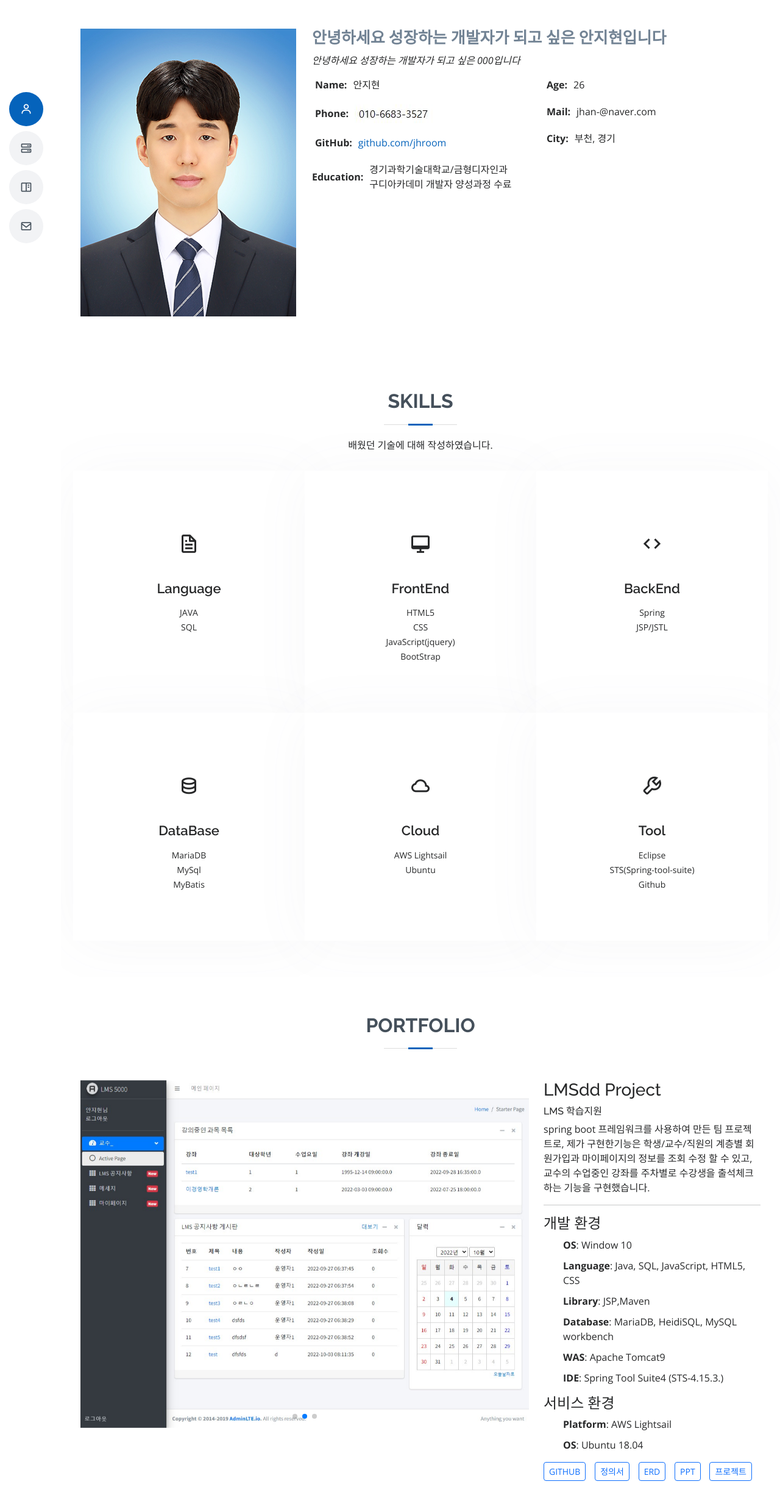
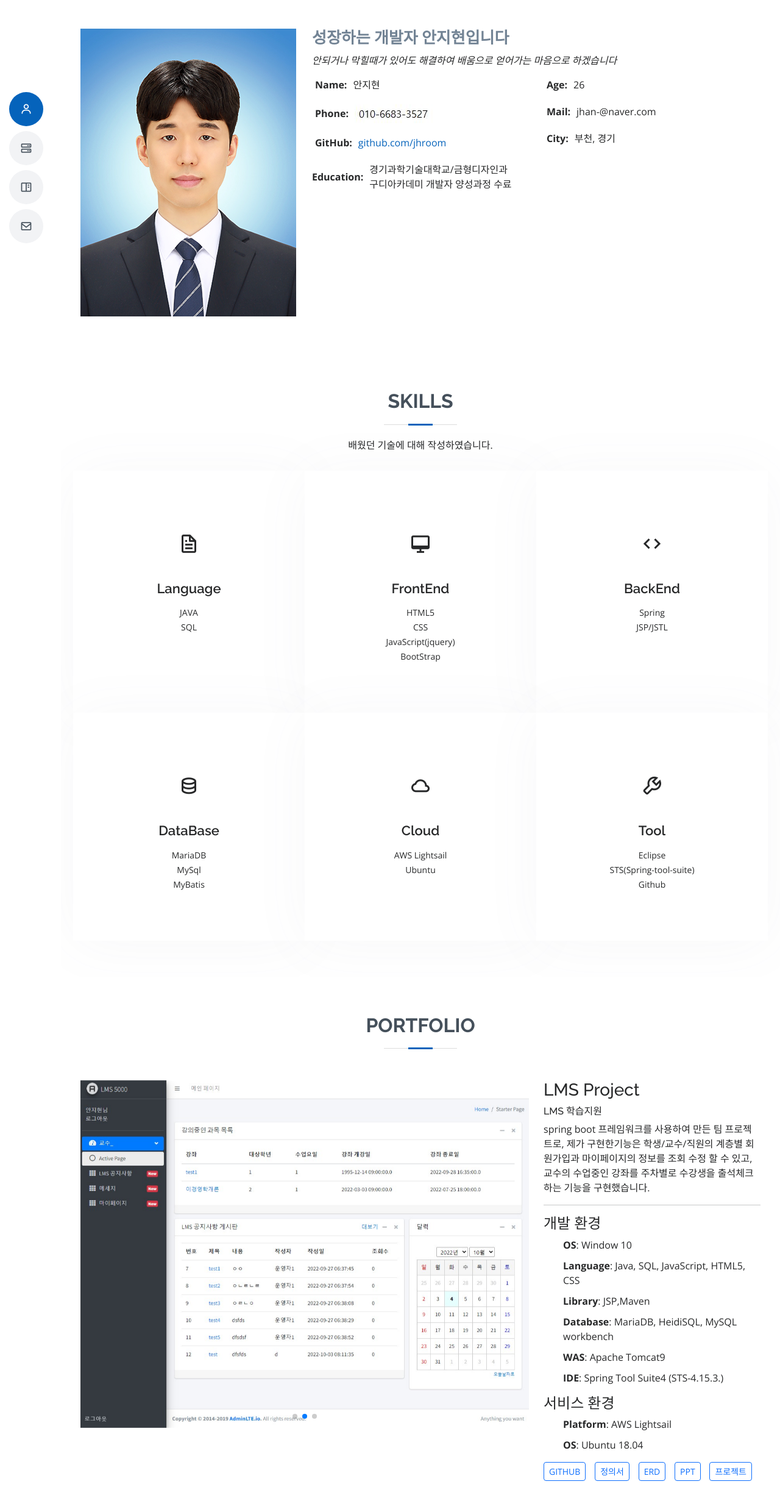
Before and after one commit to jhroom/jhroom.github.io, a plain HTML site: page index.html in a window 1280 px wide. Shown: the part 121-2560 px from the top of the page at 61% size. Drawn offline with nearby package versions, Linux system fonts and the light colour scheme.

Commit message:
Add files via upload
페이지수정

```diff
--- a/index.html
+++ b/index.html
@@ -80,9 +80,9 @@ li {
             <img src="assets/img/myimg.jpg" class="img-fluid" alt="">
           </div>
           <div class="col-lg-8 pt-4 pt-lg-0 content">
-            <h3>안녕하세요 성장하는 개발자가 되고 싶은 안지현입니다</h3>
+            <h3>성장하는 개발자 안지현입니다</h3>
             <p class="fst-italic">
-              안녕하세요 성장하는 개발자가 되고 싶은 000입니다
+              안되거나 막힐때가 있어도 해결하여 배움으로 얻어가는 마음으로 하겠습니다
             </p>
             <div class="row">
               <div class="col-lg-6">
@@ -379,7 +379,7 @@ li {
 
           <div class="col-lg-4">
             <div class="portfolio-info">
-              <h3>LMSdd Project </h3>
+              <h3>LMS Project </h3>
               <h6>LMS 학습지원</h6>
               <p>
               	spring boot 프레임워크를 사용하여 만든 팀 프로젝트로, 제가 구현한기능은 학생/교수/직원의 계층별 회원가입과 마이페이지의 정보를 조회 수정 할 수 있고,
@@ -419,15 +419,16 @@ li {
 
             </div> -->
             <button type="button" style="margin-right: 3%;" class="btn btn-sm btn-outline-primary btn-sm" onclick="window.open('https://github.com/fiveooo/5000lms')">GITHUB</button>
-            <button type="button" style="margin-right: 3%;" class="btn btn-sm btn-outline-primary btn-sm" onclick="window.open('assets/img/portfolio/lms기능서.pdf')">정의서</button>
+            <button type="button" style="margin-right: 3%;" class="btn btn-sm btn-outline-primary btn-sm" onclick="window.open('assets/img/portfolio/lms 기능서.pdf')">정의서</button>
             <button type="button" style="margin-right: 3%;" class="btn btn-sm btn-outline-primary btn-sm" onclick="window.open('assets/img/portfolio/lmsERD.jpeg')">ERD</button>
             <button type="button" style="margin-right: 3%;" class="btn btn-sm btn-outline-primary btn-sm" onclick="window.open('assets/img/portfolio/lmsPpt.pdf')">PPT</button>
+            <!-- <button type="button" style="margin-right: 3%;" class="btn btn-sm btn-outline-primary btn-sm" onclick="window.open('assets/img/portfolio/lms-video.mp4')">시연영상</button> -->
             <button type="button" style="margin-right: 3%;" class="btn btn-sm btn-outline-primary btn-sm" onclick="window.open('http://43.200.246.244/lms/index/login')">프로젝트</button>
           </div>
 
         </div><!-- End lms Section -->
         <!-- ======= Portfolio Shop Project Section ======= -->
-        <div class="row gy-6">
+        <!-- <div class="row gy-6">
 
           <div class="col-lg-8">
             <div class="portfolio-details-slider swiper">
@@ -441,9 +442,9 @@ li {
                   <img style="max-width: 100%; height: 50%;" src="assets/img/portfolio/shop2.jpg" alt="">
                 </div>
 
-                <!-- <div class="swiper-slide">
+                <div class="swiper-slide">
                   <img style="max-width: 100%; height: auto;" src="assets/img/portfolio/lmsProject3.jpg" alt="">
-                </div> -->
+                </div>
 
               </div>
               <div class="swiper-pagination"></div>
@@ -471,7 +472,7 @@ li {
                 <li><strong>Database</strong>: MariaDB, HeidiSQL, MySQL workbench</li>
                 <li><strong>WAS</strong>: Apache Tomcat (99.0.16 (Ubuntu))</li>
                 <li><strong>IDE</strong>: Eclipse(4.22.0)</li>
-                <!-- <li><strong>Project URL</strong>: <a href="#">www.example.com</a></li> -->
+                <li><strong>Project URL</strong>: <a href="#">www.example.com</a></li>
               </ul>
               <h4>서비스 환경</h4>
               <ul>
@@ -479,12 +480,12 @@ li {
               	<li><strong>OS</strong>: Ubuntu 18.04</li>
               </ul>
             </div>
-           <!--  <div class="portfolio-description">
+            <div class="portfolio-description">
               <h2>This is an example of portfolio detail</h2>
               <p>
                 dddd
               </p>
-            </div> -->
+            </div>
             <div class="row">
             	<div class="col-sm-3"><a class="btn btn-secondary" href="https://github.com/jhroom/shop" target='_blank'>GITHUB</a></div>
             	<div class="col-sm-3"><a class="btn btn-secondary" href="">정의서</a></div>
@@ -493,7 +494,7 @@ li {
             </div>
           </div>
 
-        </div><!-- End Shop Section -->
+        </div>End Shop Section -->
 
       </div>
     </section><!-- End Portfolio Section -->
```
